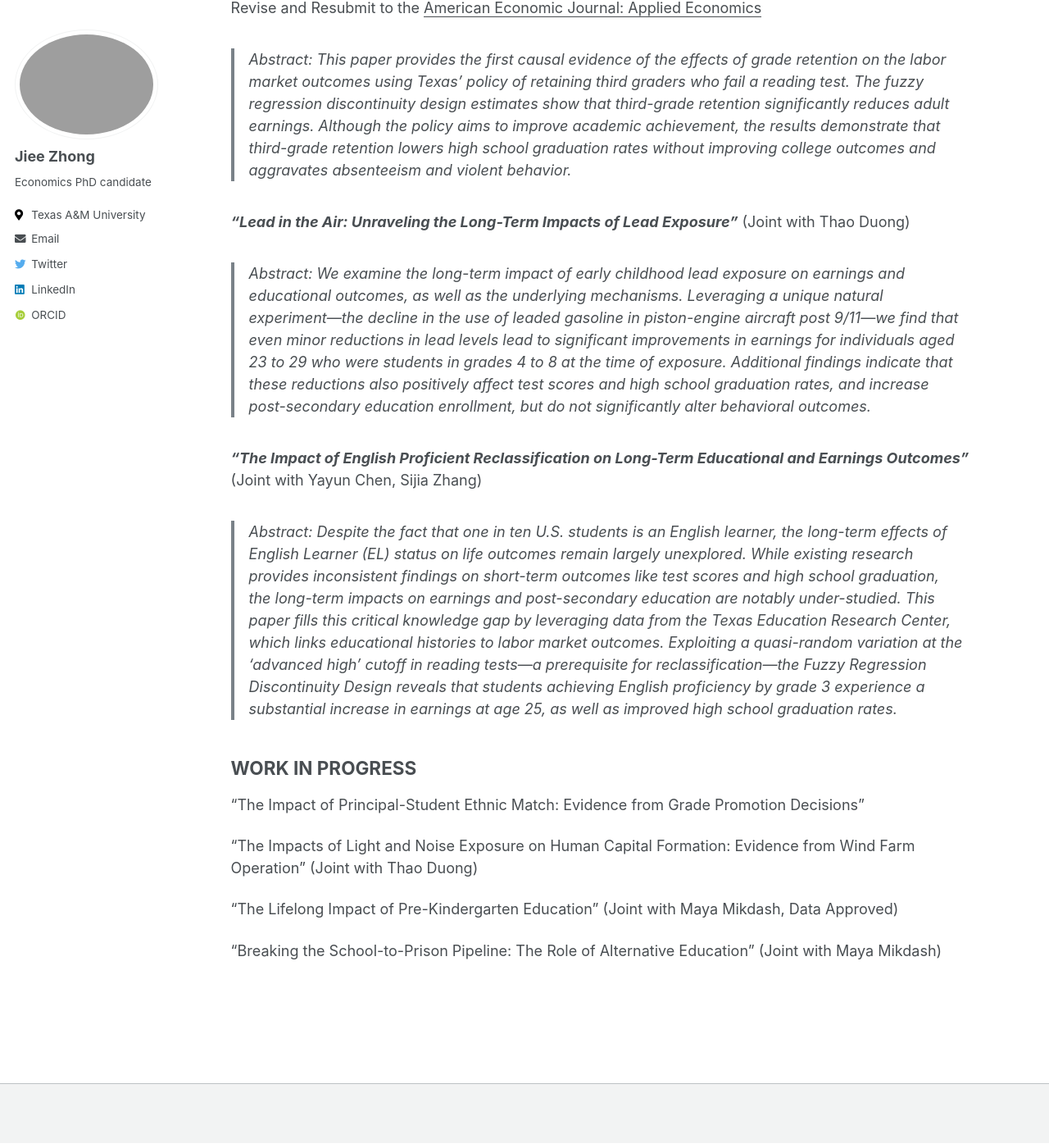
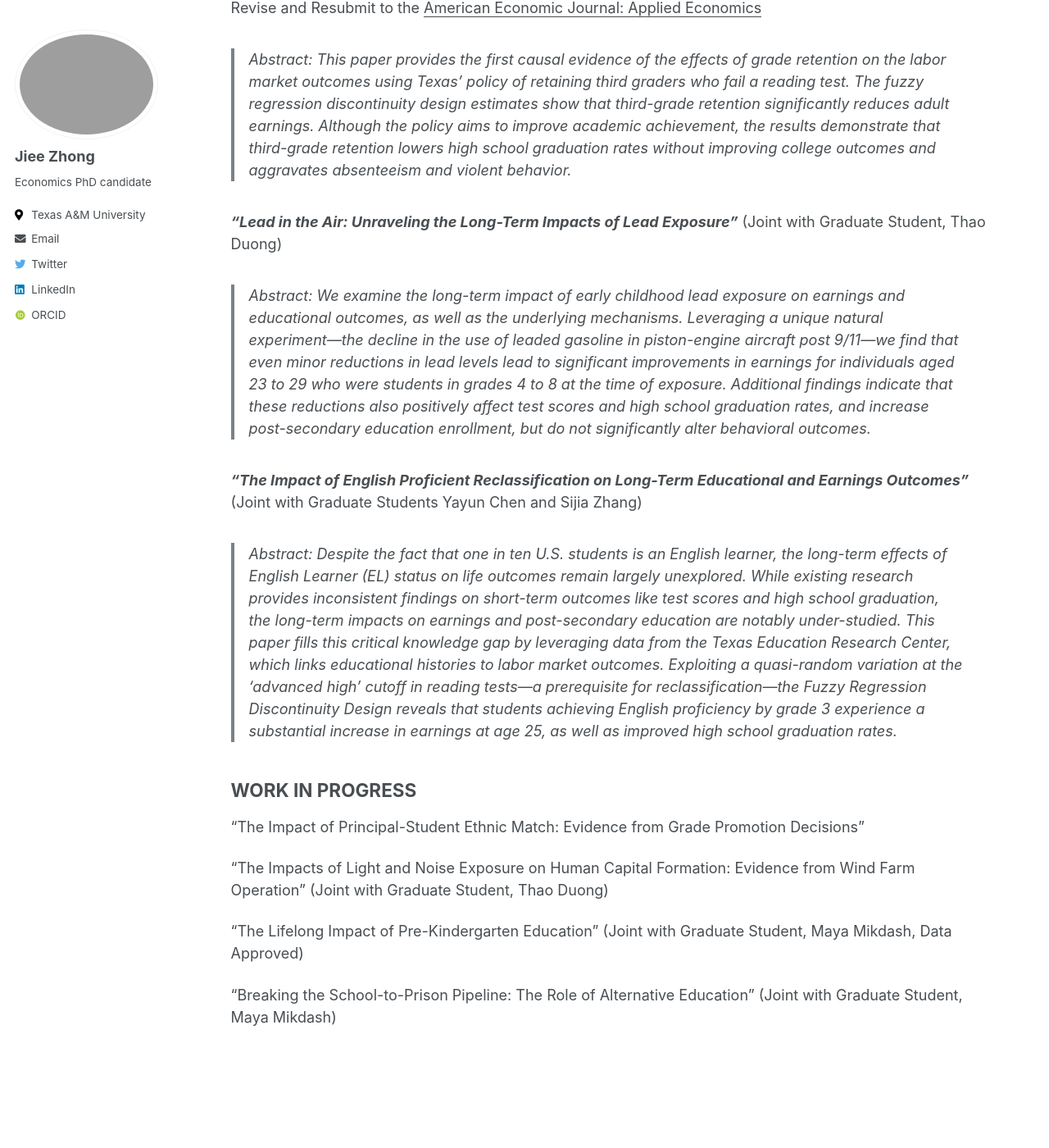
Before and after one commit to jieezhong/jieezhong.github.io, a Jekyll site: the page built from _pages/research.md, in a window 1280 px wide and 1400 px high, scrolled down 883 px. Shown: the whole window at 82% size. Built offline with Jekyll 4.4.1, drawn with Linux system fonts in a browser that asks for light colours; some web fonts are replaced.

Commit message:
Update research.md

```diff
--- a/_pages/research.md
+++ b/_pages/research.md
@@ -23,12 +23,12 @@ Revise and Resubmit to the <ins> American Economic Journal: Applied Economics </
 
 > Abstract: This paper provides the first causal evidence of the effects of grade retention on the labor market outcomes using Texas’ policy of retaining third graders who fail a reading test. The fuzzy regression discontinuity design estimates show that third-grade retention significantly reduces adult earnings. Although the policy aims to improve academic achievement, the results demonstrate that third-grade retention lowers high school graduation rates without improving college outcomes and aggravates absenteeism and violent behavior.
 
-***"Lead in the Air: Unraveling the Long-Term Impacts of Lead Exposure"*** (Joint with Thao Duong)
+***"Lead in the Air: Unraveling the Long-Term Impacts of Lead Exposure"*** (Joint with Graduate Student, Thao Duong)
 
 > Abstract: We examine the long-term impact of early childhood lead exposure on earnings and educational outcomes, as well as the underlying mechanisms. Leveraging a unique natural experiment—the decline in the use of leaded gasoline in piston-engine aircraft post 9/11—we find that even minor reductions in lead levels lead to significant improvements in earnings for individuals aged 23 to 29 who were students in grades 4 to 8 at the time of exposure. Additional findings indicate that these reductions also positively affect test scores and high school graduation rates, and increase post-secondary education enrollment, but do not significantly alter behavioral outcomes.
 
 
-***"The Impact of English Proficient Reclassification on Long-Term Educational and Earnings Outcomes"*** (Joint with Yayun Chen, Sijia Zhang)
+***"The Impact of English Proficient Reclassification on Long-Term Educational and Earnings Outcomes"*** (Joint with Graduate Students Yayun Chen and Sijia Zhang)
 
 > Abstract: Despite the fact that one in ten U.S. students is an English learner, the long-term effects of English Learner (EL) status on life outcomes remain largely unexplored. While existing research provides inconsistent findings on short-term outcomes like test scores and high school graduation, the long-term impacts on earnings and post-secondary education are notably under-studied. This paper fills this critical knowledge gap by leveraging data from the Texas Education Research Center, which links educational histories to labor market outcomes. Exploiting a quasi-random variation at the 'advanced high' cutoff in reading tests—a prerequisite for reclassification—the Fuzzy Regression Discontinuity Design reveals that students achieving English proficiency by grade 3 experience a substantial increase in earnings at age 25, as well as improved high school graduation rates.
 
@@ -37,8 +37,8 @@ Revise and Resubmit to the <ins> American Economic Journal: Applied Economics </
 
 "The Impact of Principal-Student Ethnic Match: Evidence from Grade Promotion Decisions"
 
-"The Impacts of Light and Noise Exposure on Human Capital Formation: Evidence from Wind Farm Operation" (Joint with Thao Duong)
+"The Impacts of Light and Noise Exposure on Human Capital Formation: Evidence from Wind Farm Operation" (Joint with Graduate Student, Thao Duong)
 
-"The Lifelong Impact of Pre-Kindergarten Education" (Joint with Maya Mikdash, Data Approved)
+"The Lifelong Impact of Pre-Kindergarten Education" (Joint with Graduate Student, Maya Mikdash, Data Approved)
 
-"Breaking the School-to-Prison Pipeline: The Role of Alternative Education" (Joint with Maya Mikdash)
+"Breaking the School-to-Prison Pipeline: The Role of Alternative Education" (Joint with Graduate Student, Maya Mikdash)
```
